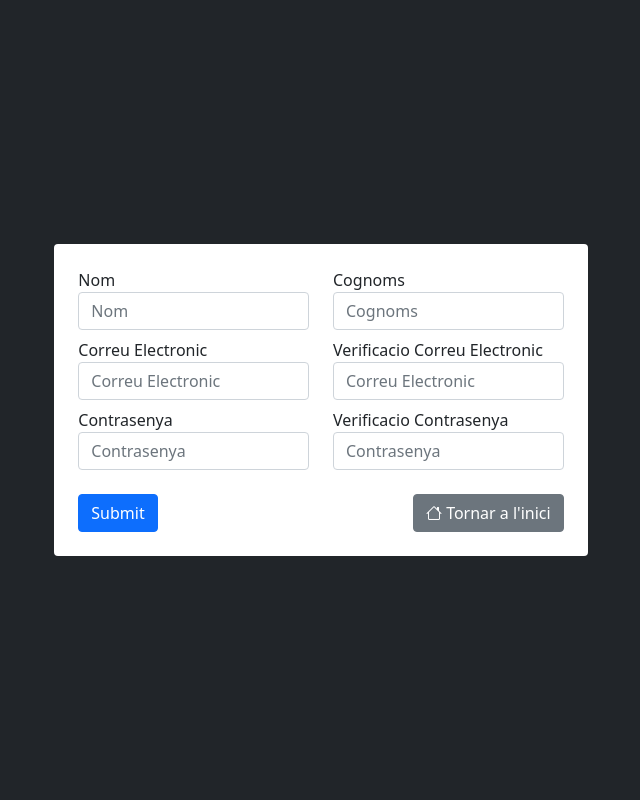
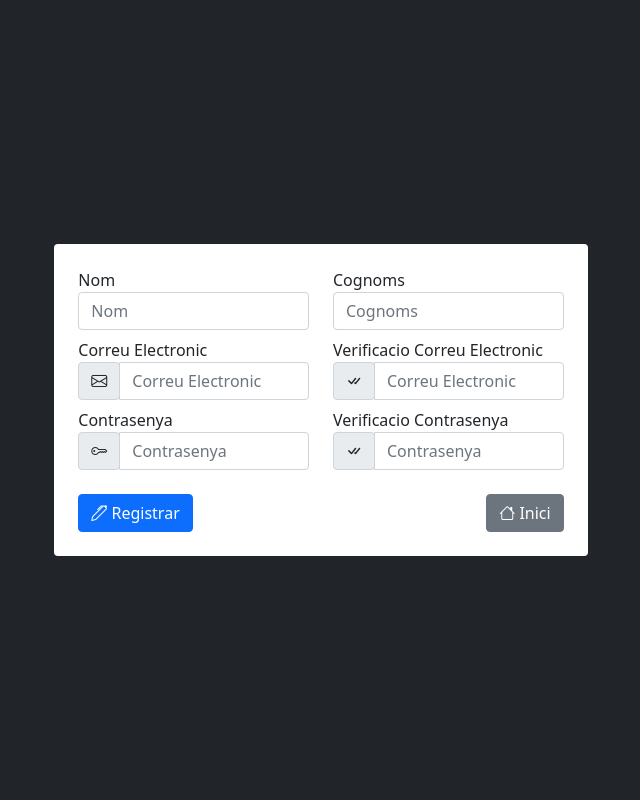
Before and after one commit to mperalsapa/servidor-pt04, a PHP site: page /register.php in a window 1280 px wide. Shown: the whole page, without its empty margins (319-959 px from the left). Run offline with PHP 8.4, Linux system fonts and the light colour scheme; some libraries are stand-ins or nearby versions.

Commit message:
added icons to forms and index and labeled forms

```diff
--- a/vistes/register.vista.php
+++ b/vistes/register.vista.php
@@ -15,32 +15,64 @@
             <form class="h-50 align-middle m-4" action="register.php" method="POST">
                 <div class="row">
                     <div class="col">
-                        <label for="">Nom</label>
-                        <input type="text" class="form-control" name="name" placeholder="Nom" value="<?php echo isset($name) ? $name : '' ?>">
+                        <label>Nom
+
+                            <input type="text" class="form-control" id="name" name="name" placeholder="Nom" value="<?php echo isset($name) ? $name : '' ?>">
+                        </label>
                     </div>
                     <div class="col">
-                        <label for="">Cognoms</label>
-                        <input type="text" class="form-control" name="lastname" placeholder="Cognoms" value="<?php echo isset($lastname) ? $lastname : '' ?>">
+                        <label>Cognoms
+
+                            <input type="text" class="form-control" id="lastname" name="lastname" placeholder="Cognoms" value="<?php echo isset($lastname) ? $lastname : '' ?>">
+                        </label>
                     </div>
                 </div>
                 <div class="row mt-2">
                     <div class="col">
-                        <label for="">Correu Electronic</label>
-                        <input type="email" class="form-control" name="email" placeholder="Correu Electronic" value="<?php echo isset($email) ? $email : '' ?>">
+                        <label>Correu Electronic
+
+                            <div class="input-group">
+                                <div class="input-group-prepend">
+                                    <span class="input-group-text"><i class="bi bi-envelope"></i></span>
+                                </div>
+                                <input type="email" class="form-control" id="email" name="email" placeholder="Correu Electronic" value="<?php echo isset($email) ? $email : '' ?>">
+                            </div>
+                        </label>
                     </div>
                     <div class="col">
-                        <label for="">Verificacio Correu Electronic</label>
-                        <input type="email" class="form-control" name="verify-email" placeholder="Correu Electronic">
+                        <label>Verificacio Correu Electronic
+
+                            <div class="input-group">
+                                <div class="input-group-prepend">
+                                    <span class="input-group-text"><i class="bi bi-check-all"></i></span>
+                                </div>
+                                <input type="email" class="form-control" id="verify-email" name="verify-email" placeholder="Correu Electronic">
+                            </div>
+                        </label>
                     </div>
                 </div>
                 <div class="row mt-2">
                     <div class="col">
-                        <label for="">Contrasenya</label>
-                        <input type="password" class="form-control" name="password" placeholder="Contrasenya">
+                        <label>Contrasenya
+
+                            <div class="input-group">
+                                <div class="input-group-prepend">
+                                    <span class="input-group-text"><i class="bi bi-key"></i></span>
+                                </div>
+                                <input type="password" class="form-control" id="password" name="password" placeholder="Contrasenya">
+                            </div>
+                        </label>
                     </div>
                     <div class="col">
-                        <label for="">Verificacio Contrasenya</label>
-                        <input type="password" class="form-control" name="verify-password" placeholder="Contrasenya">
+                        <label>Verificacio Contrasenya
+
+                            <div class="input-group">
+                                <div class="input-group-prepend">
+                                    <span class="input-group-text"><i class="bi bi-check-all"></i></span>
+                                </div>
+                                <input type="password" class="form-control" id="verify-password" name="verify-password" placeholder="Contrasenya">
+                            </div>
+                        </label>
                     </div>
                 </div>
                 <div class="mt-4">
@@ -53,9 +85,8 @@
                         ?>
                     </div>
                     <div class="d-flex justify-content-between">
-
-                        <button type="submit" class="btn btn-primary">Submit</button>
-                        <a href="index.php" class="btn btn-secondary"><i class="bi bi-house"></i> Tornar a l'inici</a>
+                        <button type="submit" class="btn btn-primary"><i class="bi bi-pen"></i> Registrar</button>
+                        <a href="index.php" class="btn btn-secondary"><i class="bi bi-house"></i> Inici</a>
                     </div>
                 </div>
             </form>
```
Also changed, not shown: vistes/index.vista.php (+5 -8 lines), vistes/login.vista.php (+20 -6 lines).
